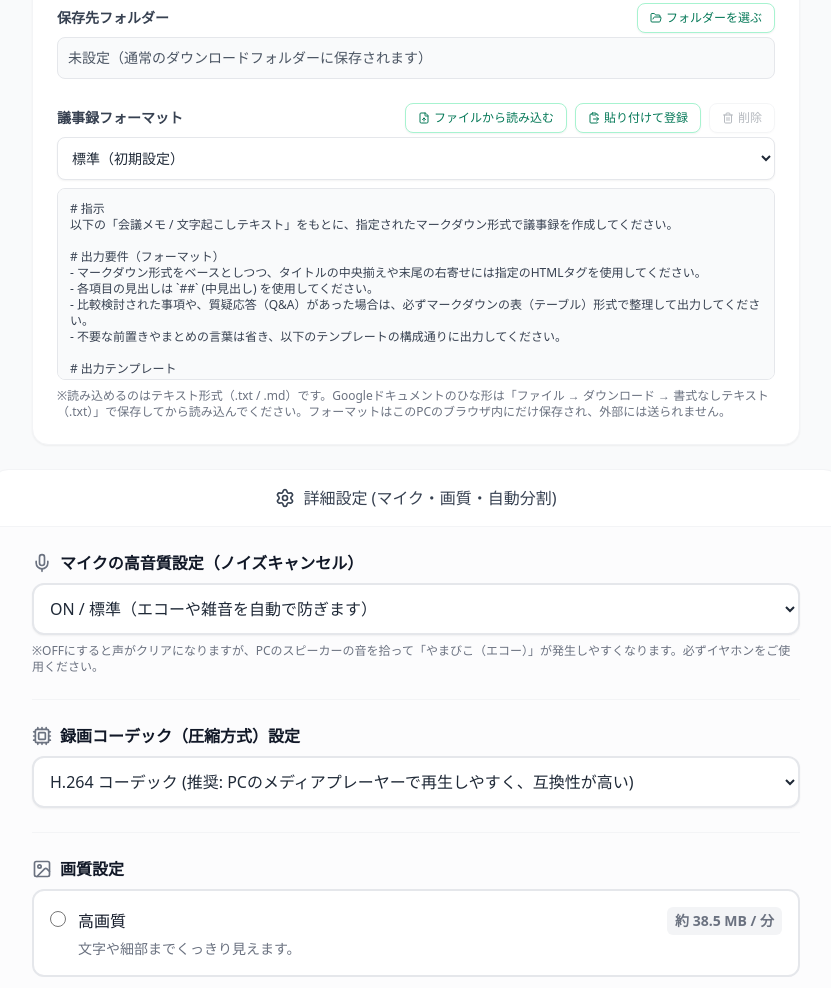
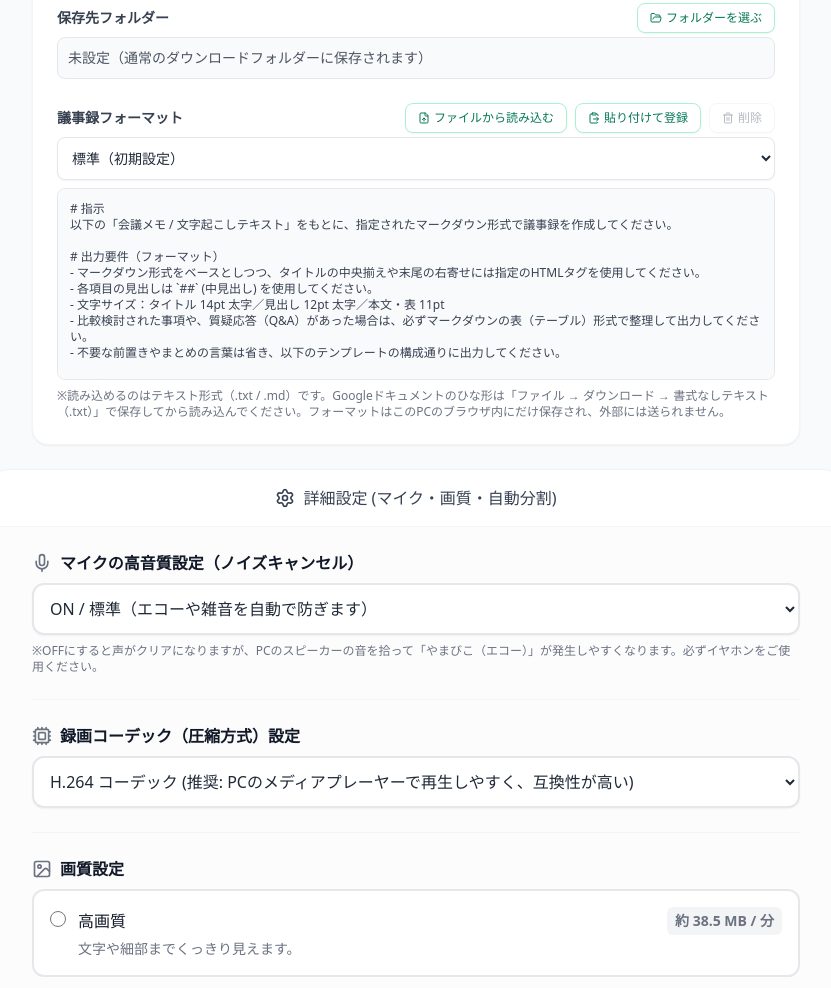
Before and after one commit to KiyoseNakagawa/browser-recorder, a plain HTML site: page index.html in a window 1280 px wide. Shown: the part 1391-2379 px from the top of the page, without its empty margins (224-1055 px from the left). Drawn offline with nearby package versions, Linux system fonts and the light colour scheme.

Commit message:
Update index.html

```diff
--- a/index.html
+++ b/index.html
@@ -916,6 +916,7 @@
         '# 出力要件（フォーマット）',
         '- マークダウン形式をベースとしつつ、タイトルの中央揃えや末尾の右寄せには指定のHTMLタグを使用してください。',
         '- 各項目の見出しは `##` (中見出し) を使用してください。',
+        '- 文字サイズ：タイトル 14pt 太字／見出し 12pt 太字／本文・表 11pt',
         '- 比較検討された事項や、質疑応答（Q&A）があった場合は、必ずマークダウンの表（テーブル）形式で整理して出力してください。',
         '- 不要な前置きやまとめの言葉は省き、以下のテンプレートの構成通りに出力してください。',
         '',
```
